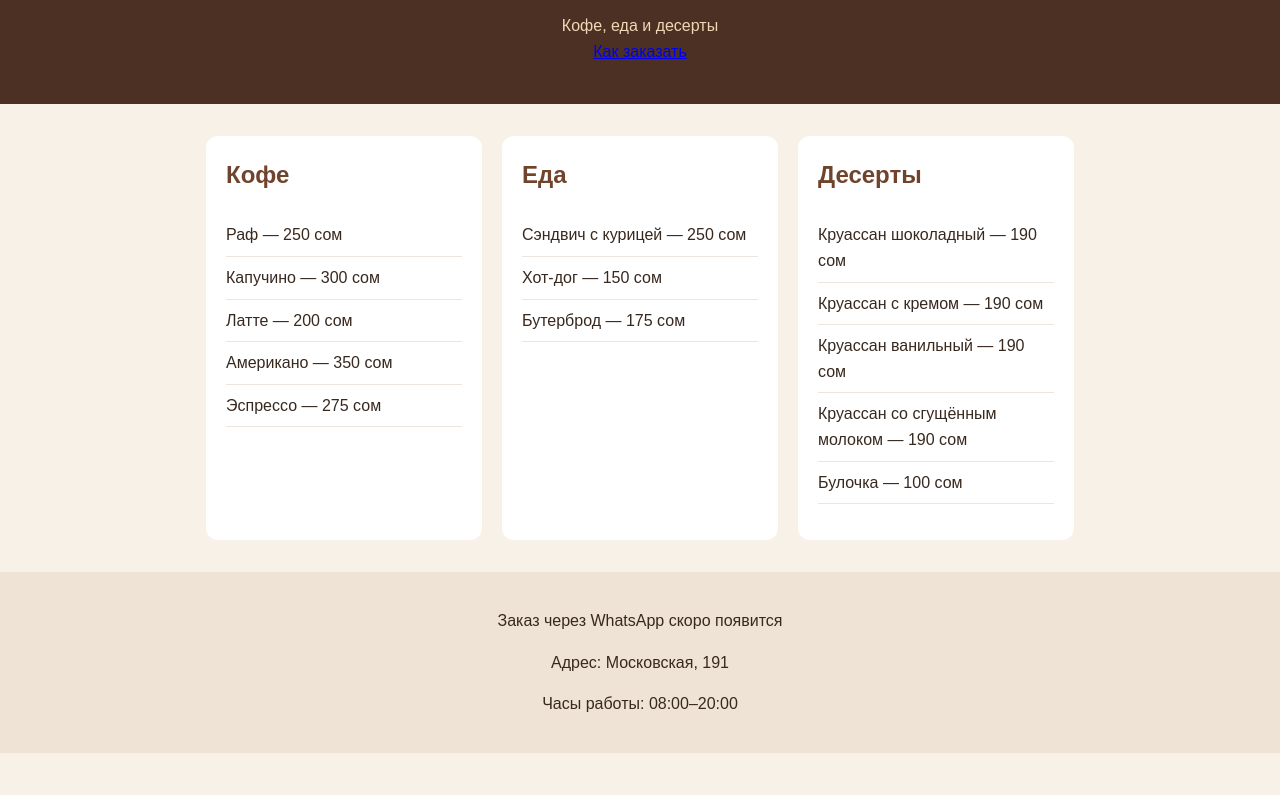
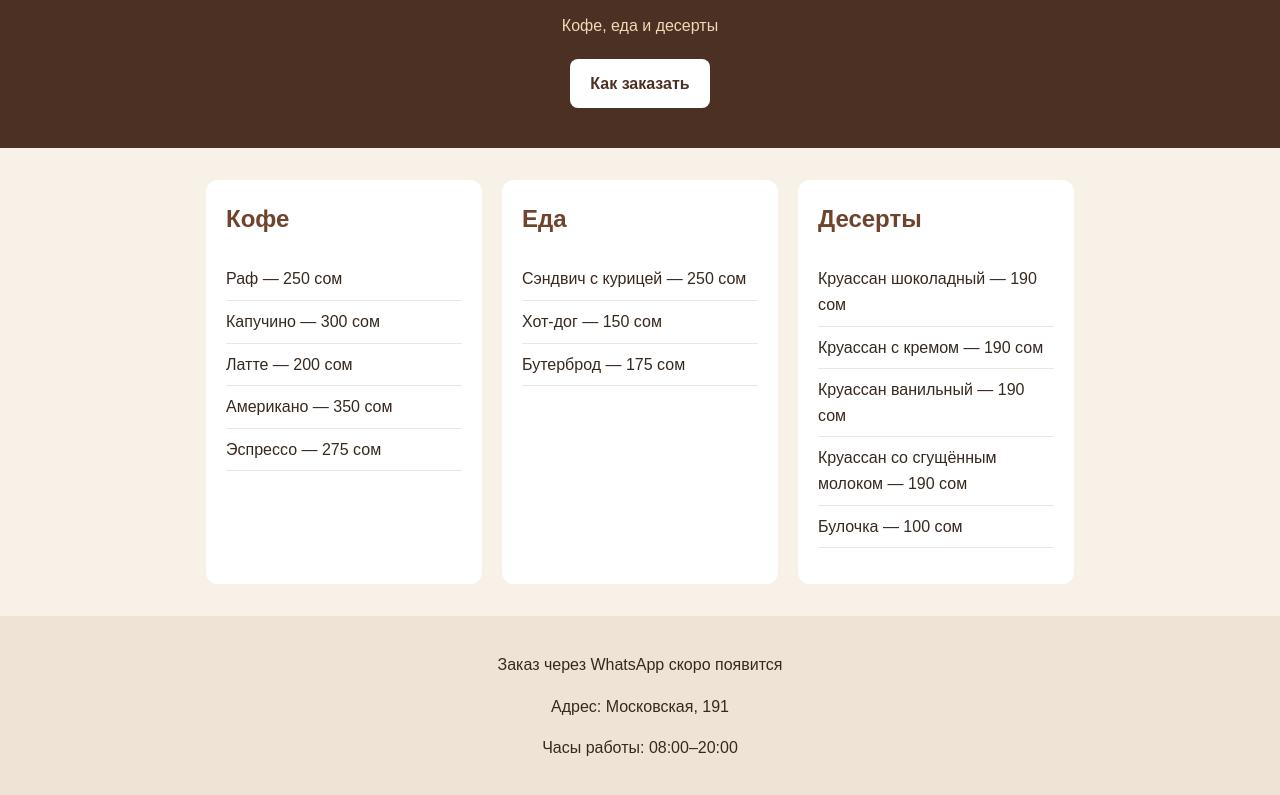
Before and after one commit to alybaevshuhrat-ctrl/Devine-Coffee., a plain HTML site: page index.html in a window 1280 px wide. Shown: the part 107-902 px from the top of the page. Before the commit the page ends 860 px from the top, so only its background shows below. Drawn offline with Linux system fonts and the light colour scheme.

Commit message:
Add styles for order button

```diff
--- a/style.css
+++ b/style.css
@@ -62,3 +62,13 @@ footer {
   text-align: center;
   background: #eee3d5;
 }
+.order-button {
+  display: inline-block;
+  margin-top: 20px;
+  padding: 12px 20px;
+  border-radius: 8px;
+  background: white;
+  color: #4b3023;
+  font-weight: bold;
+  text-decoration: none;
+}
```
